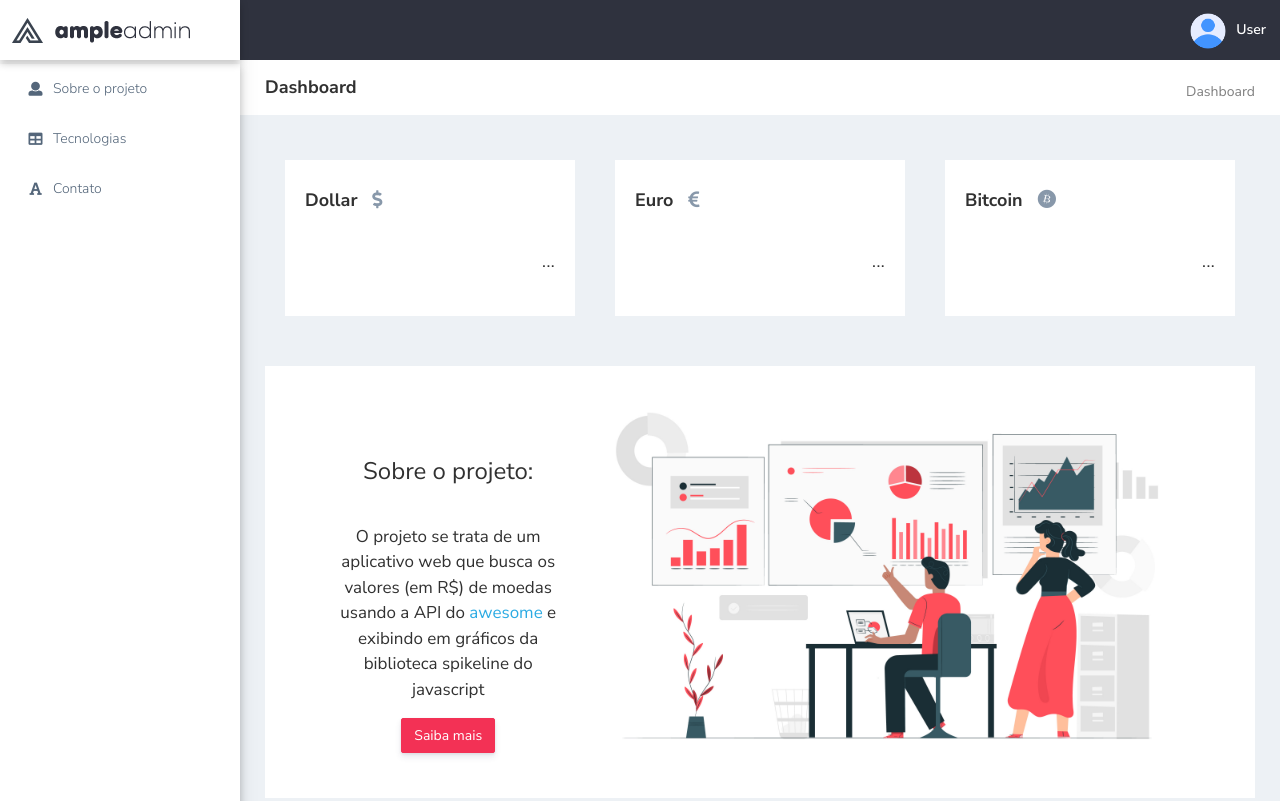
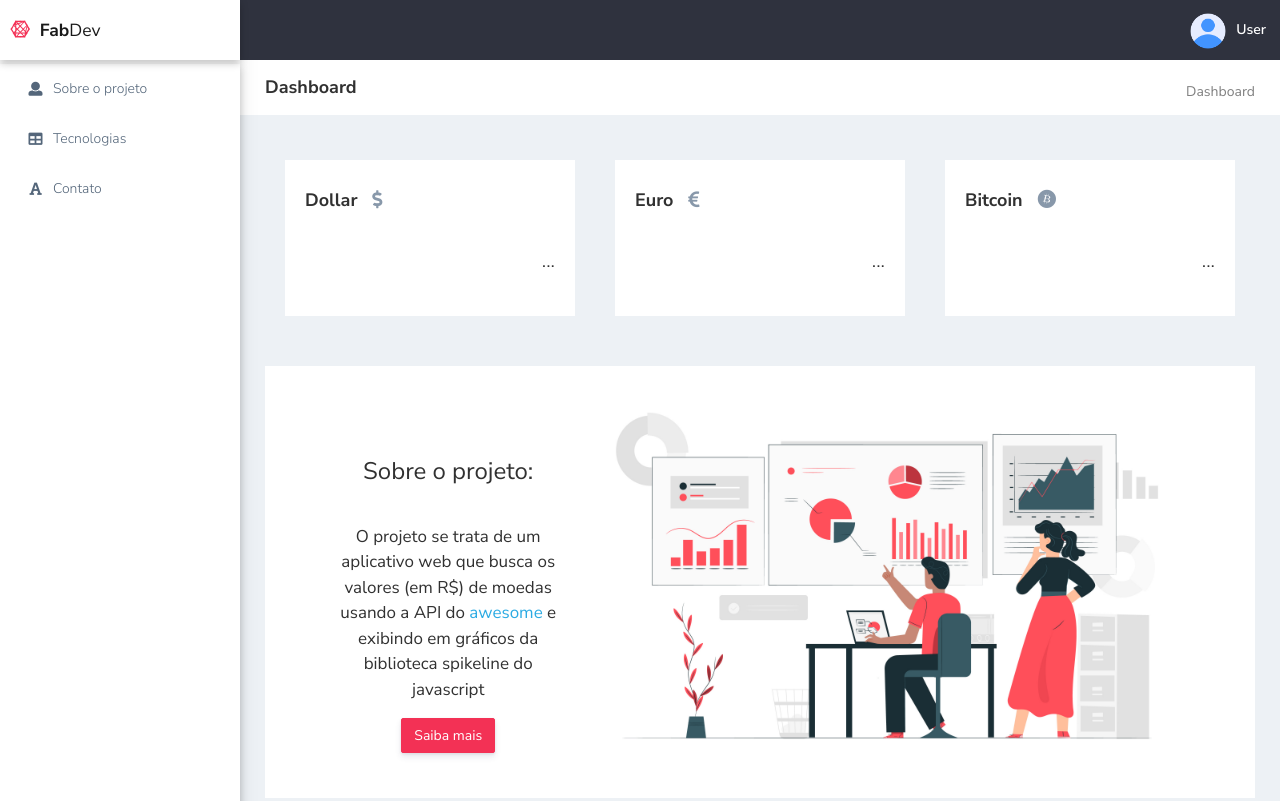
Before and after one commit to Marcozz-716/coins-api, a plain HTML site: page index.html in a window 1280 px wide. Shown: the top 801 px of the page. Drawn offline with Linux system fonts and the light colour scheme; no server answers.

Commit message:
Update index.html

```diff
--- a/index.html
+++ b/index.html
@@ -53,13 +53,13 @@
                         <!-- Logo icon -->
                         <b class="logo-icon">
                             <!-- Dark Logo icon -->
-                            <img src="plugins/images/logo-icon.png" alt="homepage" />
+                            <i class=" fab fa-connectdevelop"></i>
                         </b>
                         <!--End Logo icon -->
                         <!-- Logo text -->
                         <span class="logo-text">
                             <!-- dark Logo text -->
-                            <img src="plugins/images/logo-text.png" alt="homepage" />
+                           <b>Fab</b>Dev
                         </span>
                     </a>
                     <!-- ============================================================== -->
```
